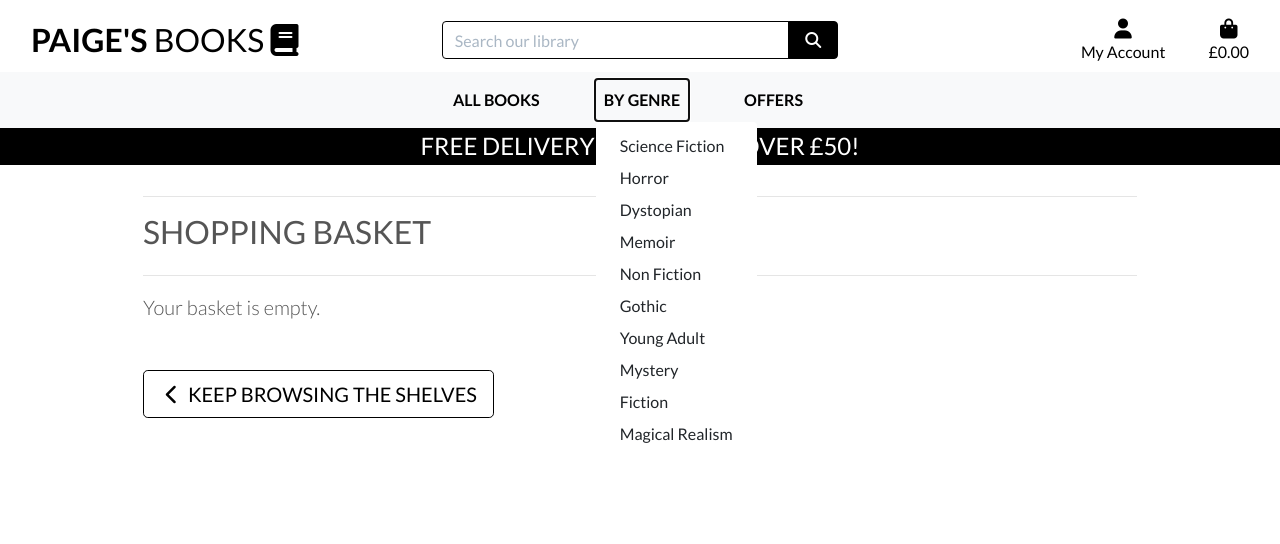
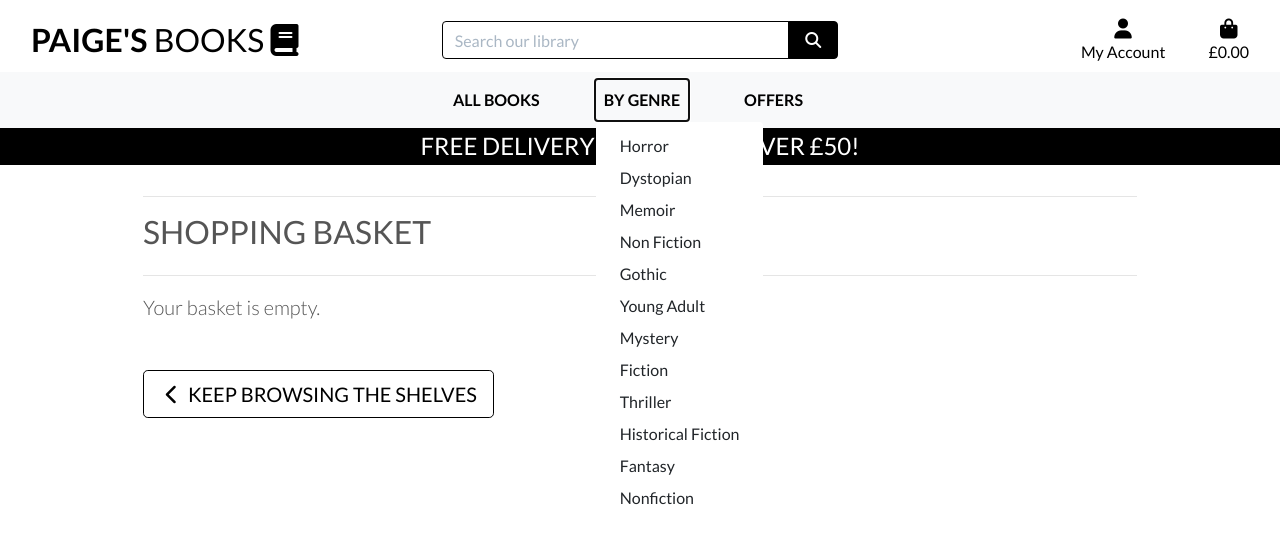
Before and after one commit to paddyw11/paiges-books, a Django app: page /basket/ in a window 1280 px wide, after a click on "BY GENRE". Shown: the top 544 px of the page. Run offline with Django 3.2, Linux system fonts and the light colour scheme; parts of the project's set-up code (start-up, migrations or seed data) failed here and were passed over; some libraries are stand-ins or nearby versions.

Commit message:
added more genres to nav dropdown

```diff
--- a/templates/includes/main-nav.html
+++ b/templates/includes/main-nav.html
@@ -20,8 +20,8 @@
             <a class="logo-font font-weight-bold nav-link text-black mr-5" href="#" id="genre-books" data-toggle="dropdown" aria-haspopup="true" aria-expanded="false">
                 By Genre
             </a>
+
             <div class="dropdown-menu border-0" aria-labelledby="genre-books">
-                <a href="{% url 'books' %}?genre=Science_Fiction" class="dropdown-item">Science Fiction</a>
                 <a href="{% url 'books' %}?genre=Horror" class="dropdown-item">Horror</a>
                 <a href="{% url 'books' %}?genre=Dystopian" class="dropdown-item">Dystopian</a>
                 <a href="{% url 'books' %}?genre=Memoir" class="dropdown-item">Memoir</a>
@@ -30,7 +30,10 @@
                 <a href="{% url 'books' %}?genre=Young_Adult" class="dropdown-item">Young Adult</a>
                 <a href="{% url 'books' %}?genre=Mystery" class="dropdown-item">Mystery</a>
                 <a href="{% url 'books' %}?genre=Fiction" class="dropdown-item">Fiction</a>
-                <a href="{% url 'books' %}?genre=Magical_Realism" class="dropdown-item">Magical Realism</a>
+                <a href="{% url 'books' %}?genre=Thriler" class="dropdown-item">Thriller</a>
+                <a href="{% url 'books' %}?genre=Historical_Fiction" class="dropdown-item">Historical Fiction</a>
+                <a href="{% url 'books' %}?genre=Fantasy" class="dropdown-item">Fantasy</a>
+                <a href="{% url 'books' %}?genre=Nonfiction" class="dropdown-item">Nonfiction</a>
             </div>
         </li>
         <li class="nav-item">
```
